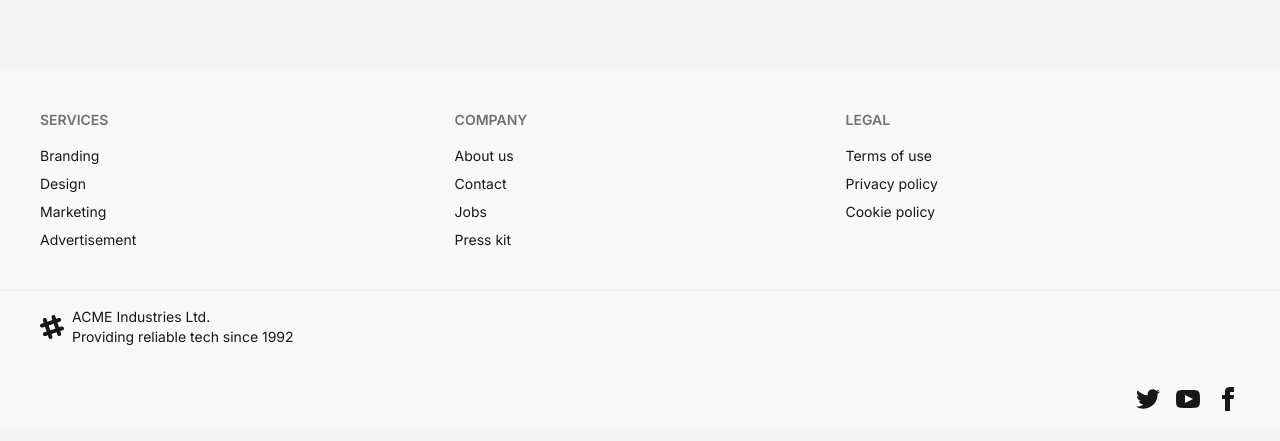
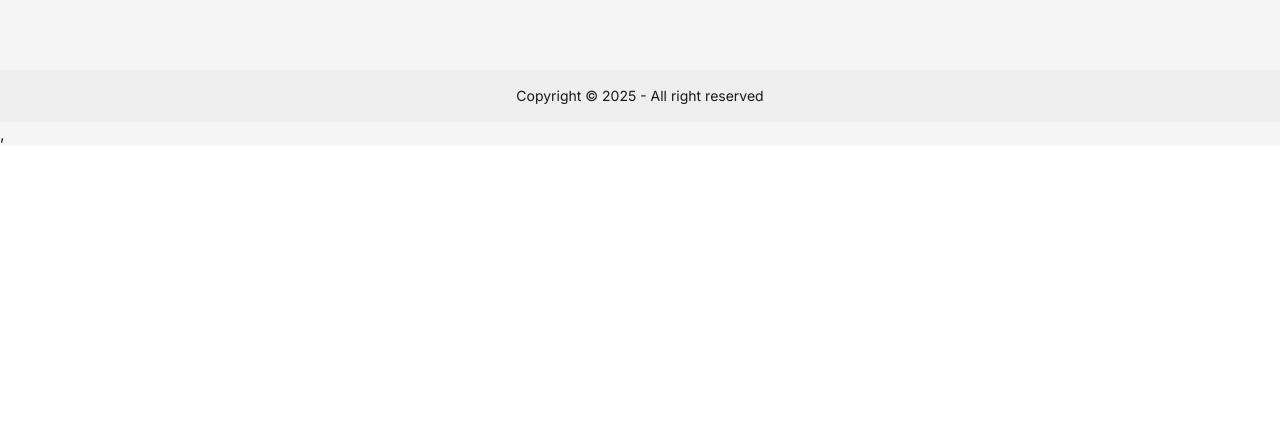
Before and after one commit to mmdjjahid/apphub, a React (Vite) app: page / in a window 1280 px wide. Shown: the part 2298-2739 px from the top of the page. After the commit the page ends 2444 px from the top, so only its background shows below. Built offline with nearby package versions, Linux system fonts and the light colour scheme.

Commit message:
Update Footer.jsx

```diff
--- a/src/components/Footer/Footer.jsx
+++ b/src/components/Footer/Footer.jsx
@@ -1,89 +1,15 @@
-import React from 'react';
+import React from "react";
 
 const Footer = () => {
-    return (
-        <div>
-            <footer className="footer sm:footer-horizontal bg-base-200 text-base-content p-10">
-  <nav>
-    <h6 className="footer-title">Services</h6>
-    <a className="link link-hover">Branding</a>
-    <a className="link link-hover">Design</a>
-    <a className="link link-hover">Marketing</a>
-    <a className="link link-hover">Advertisement</a>
-  </nav>
-  <nav>
-    <h6 className="footer-title">Company</h6>
-    <a className="link link-hover">About us</a>
-    <a className="link link-hover">Contact</a>
-    <a className="link link-hover">Jobs</a>
-    <a className="link link-hover">Press kit</a>
-  </nav>
-  <nav>
-    <h6 className="footer-title">Legal</h6>
-    <a className="link link-hover">Terms of use</a>
-    <a className="link link-hover">Privacy policy</a>
-    <a className="link link-hover">Cookie policy</a>
-  </nav>
-</footer>
-<footer className="footer bg-base-200 text-base-content border-base-300 border-t px-10 py-4">
-  <aside className="grid-flow-col items-center">
-    <svg
-      width="24"
-      height="24"
-      viewBox="0 0 24 24"
-      xmlns="http://www.w3.org/2000/svg"
-      fillRule="evenodd"
-      clipRule="evenodd"
-      className="fill-current">
-      <path
-        d="M22.672 15.226l-2.432.811.841 2.515c.33 1.019-.209 2.127-1.23 2.456-1.15.325-2.148-.321-2.463-1.226l-.84-2.518-5.013 1.677.84 2.517c.391 1.203-.434 2.542-1.831 2.542-.88 0-1.601-.564-1.86-1.314l-.842-2.516-2.431.809c-1.135.328-2.145-.317-2.463-1.229-.329-1.018.211-2.127 1.231-2.456l2.432-.809-1.621-4.823-2.432.808c-1.355.384-2.558-.59-2.558-1.839 0-.817.509-1.582 1.327-1.846l2.433-.809-.842-2.515c-.33-1.02.211-2.129 1.232-2.458 1.02-.329 2.13.209 2.461 1.229l.842 2.515 5.011-1.677-.839-2.517c-.403-1.238.484-2.553 1.843-2.553.819 0 1.585.509 1.85 1.326l.841 2.517 2.431-.81c1.02-.33 2.131.211 2.461 1.229.332 1.018-.21 2.126-1.23 2.456l-2.433.809 1.622 4.823 2.433-.809c1.242-.401 2.557.484 2.557 1.838 0 .819-.51 1.583-1.328 1.847m-8.992-6.428l-5.01 1.675 1.619 4.828 5.011-1.674-1.62-4.829z"></path>
-    </svg>
-    <p>
-      ACME Industries Ltd.
-      <br />
-      Providing reliable tech since 1992
-    </p>
-  </aside>
-  <nav className="md:place-self-center md:justify-self-end">
-    <div className="grid grid-flow-col gap-4">
-      <a>
-        <svg
-          xmlns="http://www.w3.org/2000/svg"
-          width="24"
-          height="24"
-          viewBox="0 0 24 24"
-          className="fill-current">
-          <path
-            d="M24 4.557c-.883.392-1.832.656-2.828.775 1.017-.609 1.798-1.574 2.165-2.724-.951.564-2.005.974-3.127 1.195-.897-.957-2.178-1.555-3.594-1.555-3.179 0-5.515 2.966-4.797 6.045-4.091-.205-7.719-2.165-10.148-5.144-1.29 2.213-.669 5.108 1.523 6.574-.806-.026-1.566-.247-2.229-.616-.054 2.281 1.581 4.415 3.949 4.89-.693.188-1.452.232-2.224.084.626 1.956 2.444 3.379 4.6 3.419-2.07 1.623-4.678 2.348-7.29 2.04 2.179 1.397 4.768 2.212 7.548 2.212 9.142 0 14.307-7.721 13.995-14.646.962-.695 1.797-1.562 2.457-2.549z"></path>
-        </svg>
-      </a>
-      <a>
-        <svg
-          xmlns="http://www.w3.org/2000/svg"
-          width="24"
-          height="24"
-          viewBox="0 0 24 24"
-          className="fill-current">
-          <path
-            d="M19.615 3.184c-3.604-.246-11.631-.245-15.23 0-3.897.266-4.356 2.62-4.385 8.816.029 6.185.484 8.549 4.385 8.816 3.6.245 11.626.246 15.23 0 3.897-.266 4.356-2.62 4.385-8.816-.029-6.185-.484-8.549-4.385-8.816zm-10.615 12.816v-8l8 3.993-8 4.007z"></path>
-        </svg>
-      </a>
-      <a>
-        <svg
-          xmlns="http://www.w3.org/2000/svg"
-          width="24"
-          height="24"
-          viewBox="0 0 24 24"
-          className="fill-current">
-          <path
-            d="M9 8h-3v4h3v12h5v-12h3.642l.358-4h-4v-1.667c0-.955.192-1.333 1.115-1.333h2.885v-5h-3.808c-3.596 0-5.192 1.583-5.192 4.615v3.385z"></path>
-        </svg>
-      </a>
+  return (
+    <div>
+      <footer className="footer sm:footer-horizontal footer-center bg-base-300 text-base-content p-4">
+        <aside>
+          <p>Copyright © 2025 - All right reserved</p>
+        </aside>
+      </footer>
     </div>
-  </nav>
-</footer>
-        </div>
-    );
+  );
 };
 
 export default Footer;
```
